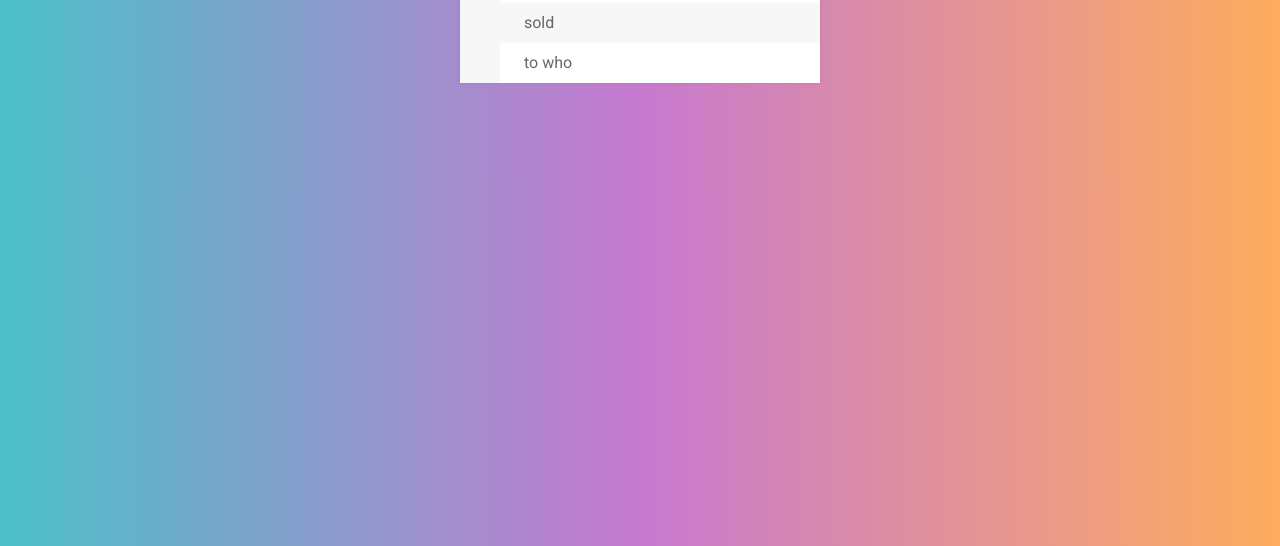
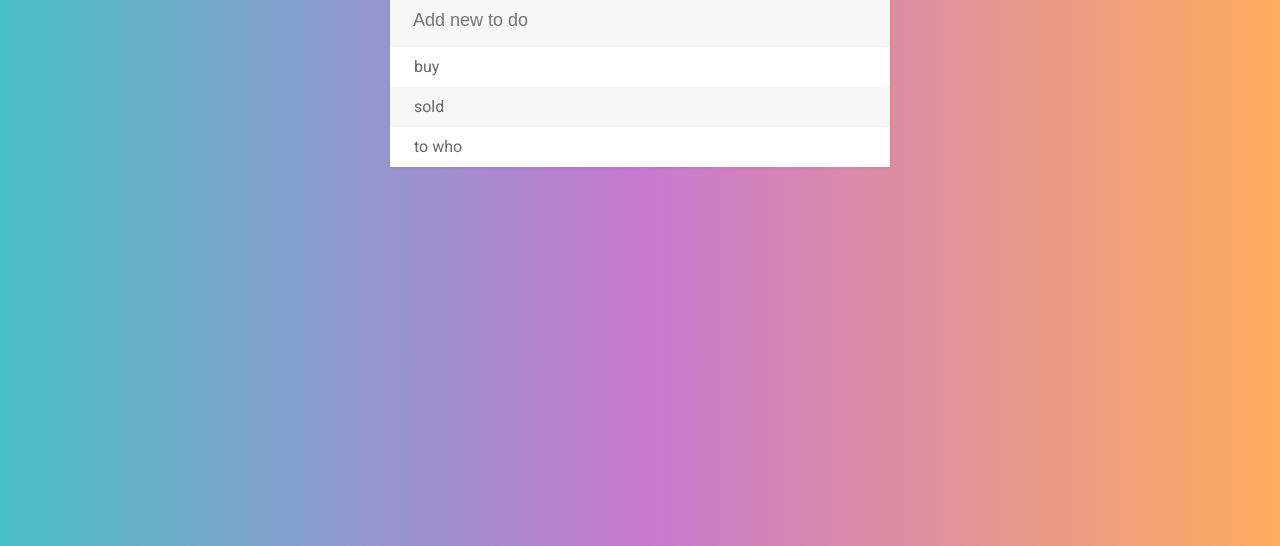
Before and after one commit to sofiadurkan1/TODO_LIST_V2, a plain HTML site: page index.html in a window 1280 px wide. Shown: the part 254-800 px from the top of the page. Drawn offline with Linux system fonts and the light colour scheme.

Commit message:
completed

```diff
--- a/assets/css/todos.css
+++ b/assets/css/todos.css
@@ -1,6 +1,6 @@
 #container {
-  width: 360px;
-  margin: 100px auto;
+  width: 500px;
+  margin: 200px auto;
   background: #f7f7f7;
   box-shadow: 0 0 3px rgba(0, 0, 0, 0.1);
 }
@@ -18,6 +18,7 @@ h1 {
   font-weight: normal;
 }
 body {
+    font-family: "Roboto", sans-serif;
   background: #feac5e; /* fallback for old browsers */
   background: -webkit-linear-gradient(
     to right,
@@ -34,13 +35,13 @@ body {
 }
 ul {
   list-style: none;
+  margin: 0;
+  padding: 0;
 }
 .fa-plus {
   float: right;
 }
-body {
-  font-family: "Roboto", sans-serif;
-}
+
 li {
   background: #fff;
   height: 40px;
```
